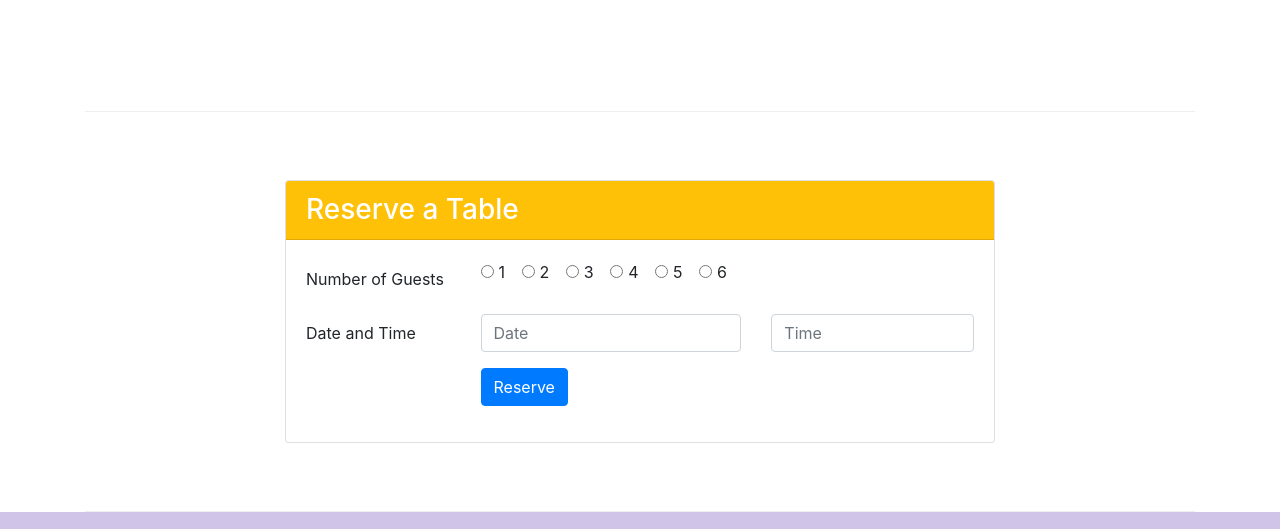
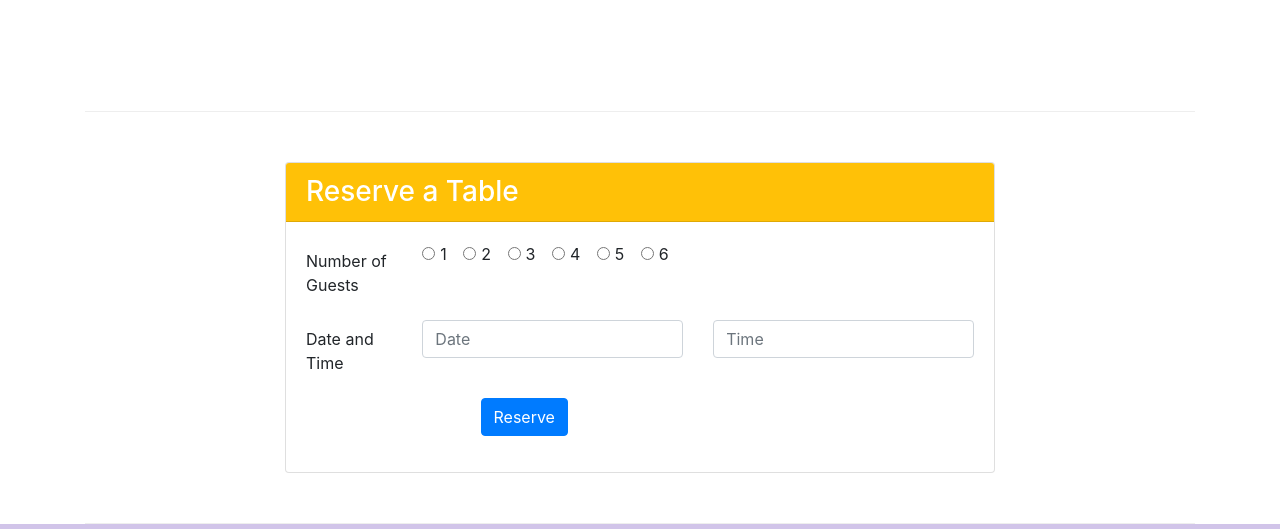
Before and after one commit to suryant/conFusion, a website: page index.html in a window 1280 px wide. Shown: the part 1422-1951 px from the top of the page. Drawn offline with nearby package versions, Linux system fonts and the light colour scheme.

Commit message:
week2 assignment

```diff
--- a/index.html
+++ b/index.html
@@ -129,8 +129,8 @@
                     <div class="card-body">
                         <form>
                             <div class="form-group row">
-                                <label for="firstname" class="col-md-3 col-form-label">Number of Guests</label>
-                                <div class="col-md-9">
+                                <label for="firstname" class="col-md-2 col-form-label">Number of Guests</label>
+                                <div class="col-md-10">
                                     <div class="form-check form-check-inline">
                                         <input class="form-check-input" type="radio" name ="radiobtn" value="option1">
                                         <label class="form-check-label" for="inlineCheckbox">1</label>
@@ -158,11 +158,11 @@
                                 </div>
                             </div>
                             <div class="form-group row">
-                                <label for="datetime" class="col-12 col-md-3 col-form-label">Date and Time</label>
+                                <label for="datetime" class="col-12 col-md-2 col-form-label">Date and Time</label>
                                 <div class="col-md-5">
                                     <input type="text" class="form-control" id="date" name="date" placeholder="Date">
                                 </div>
-                                <div class="col-md-4">
+                                <div class="col-md-5">
                                     <input type="text" class="form-control" id="time" name="time" placeholder="Time">
                                 </div>
                             </div>
```
